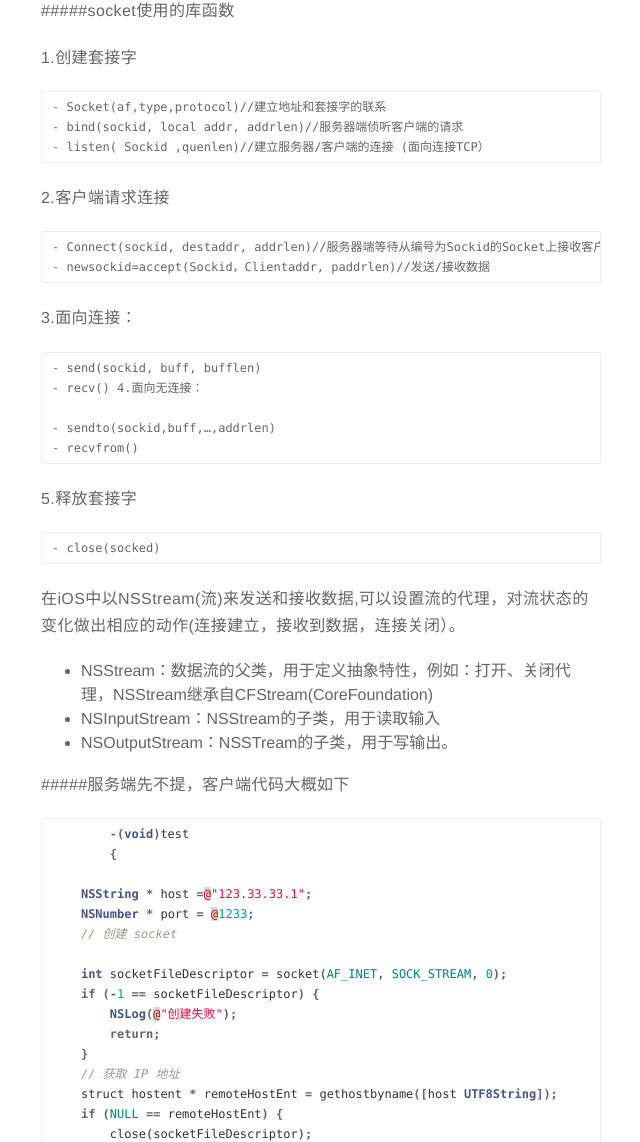
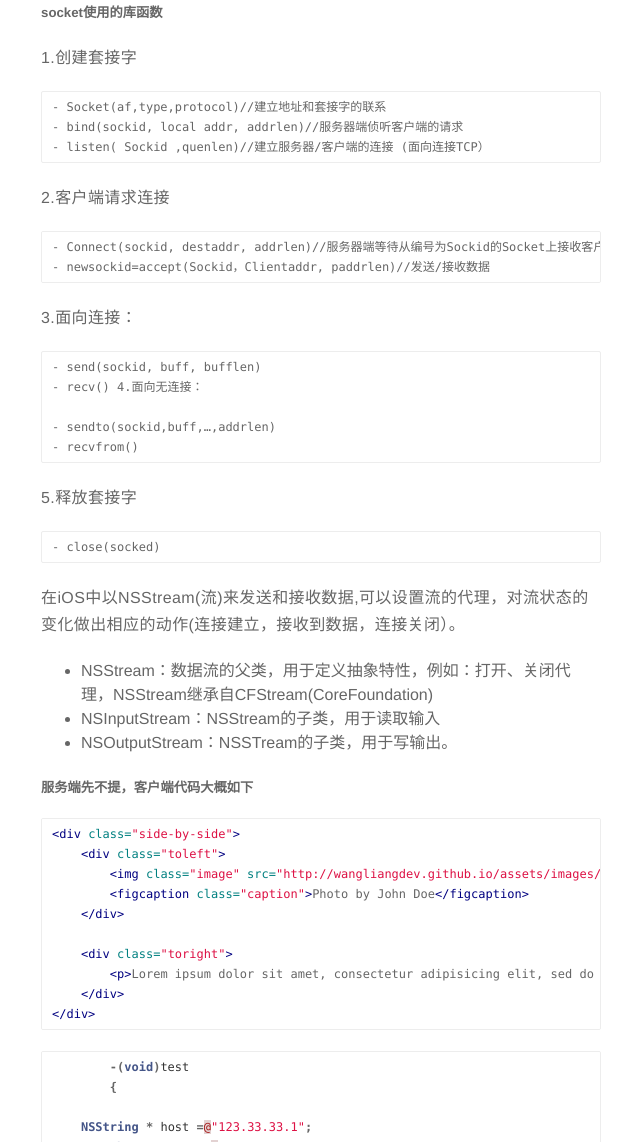
Before and after one commit to wangliangDev/wangliangDev.github.io, a Jekyll site: the page built from _posts/2016-04-15-iosSocket.md, in a window 1280 px wide and 1400 px high, scrolled down 817 px. Shown: the part 258-1400 px from the top of the window, without its empty margins (319-959 px from the left). Built offline with Jekyll 4.4.1, drawn with Linux system fonts in a browser that asks for light colours; comment, search, counter and statistics services are not loaded; some of the changed text lies outside the part shown.

Commit message:
adfaf
afadfa

````diff
--- a/_posts/2016-04-15-iosSocket.md
+++ b/_posts/2016-04-15-iosSocket.md
@@ -1,11 +1,18 @@
 ---
+title: "关于iOS socket都在这里了"
 layout: post
-title: 关于iOS socket都在这里了
-category: 技术
-comments: true
+
+image: /assets/images/markdown.jpg
+headerImage: false
+tag:
+
+blog: true
+
+author: ""
+description: ""
 ---
 
-####本文授权转载，作者：吴白（简书）
+#### 本文授权转载，作者：吴白（简书）
 
 socket（套接字）是通信的基石，是支持TCP/IP协议的网络通信的基本操作单元，包含进行网络通信必须的五种信息：连接使用的协议，本地主机的IP地址，本地进程的协议端口，远地主机的IP地址，远地进程的协议端口。
 
@@ -20,7 +27,7 @@
 
 
 
-#####socket使用的库函数
+##### socket使用的库函数
 
 
 1.创建套接字
@@ -58,7 +65,23 @@
 - NSInputStream：NSStream的子类，用于读取输入
 - NSOutputStream：NSSTream的子类，用于写输出。
 
-#####服务端先不提，客户端代码大概如下
+##### 服务端先不提，客户端代码大概如下
+
+{% highlight html %}
+<div class="side-by-side">
+    <div class="toleft">
+        <img class="image" src="{{ site.url }}/{{ site.picture }}" alt="Alt Text">
+        <figcaption class="caption">Photo by John Doe</figcaption>
+    </div>
+
+    <div class="toright">
+        <p>Lorem ipsum dolor sit amet, consectetur adipisicing elit, sed do eiusmod tempor incididunt ut labore et dolore magna aliqua. Ut enim ad minim veniam, quis nostrud exercitation ullamco laboris nisi ut aliquip ex ea commodo consequat. Duis aute irure dolor in reprehenderit in voluptate velit esse cillum dolore eu fugiat nulla pariatur. Excepteur sint occaecat cupidatat non proident, sunt in culpa qui officia deserunt mollit anim id est laborum.</p>
+    </div>
+</div>
+{% endhighlight %}
+
+
+
 ```java
 	-(void)test
 	{
@@ -99,7 +122,7 @@
 
 大概就是这样，因为是C语言的，所以看起来不是很方便，一般开发中都会使用比较简单的方法，如下。
 
-#####CocoaAsyncSocket
+##### CocoaAsyncSocket
 
 iOS的socket实现是特别简单的，可以使用用github的开源类库cocoaasyncsocket简化开发，cocoaasyncsocket是支持tcp和ump的。代码大概如下：
 
@@ -165,7 +188,7 @@
 
 下面是原理补充，有兴趣的朋友可以细看。
 
-#####网络七层协议
+##### 网络七层协议
 
 网络七层协议由下往上分别为物理层、数据链路层、网络层、传输层、会话层、表示层和应用层。其中物理层、数据链路层和网络层通常被称作媒体层，是网络工程师所研究的对象；传输层、会话层、表示层和应用层则被称作主机层，是用户所面向和关心的内容。
 
@@ -173,7 +196,7 @@
 
 ![](http://cc.cocimg.com/api/uploads/20160601/1464766935249090.jpg)
 
-#####TCP/IP五层模型
+##### TCP/IP五层模型
 
 TCP/IP五层模型的协议分为：应用层、传输层、网络层、数据链路层和物理层。中继器、集线器、还有我们通常说的双绞线也工作在物理层；网桥（现已很少使用）、以太网交换机（二层交换机）、网卡（其实网卡是一半工作在物理层、一半工作在数据链路层）在数据链路层；路由器、三层交换机在网络层；传输层主要是四层交换机、也有工作在四层的路由器。
 
@@ -193,7 +216,7 @@
 ![](http://cc.cocimg.com/api/uploads/20160601/1464767037800627.jpg)
 
 
-#####TCP连接
+##### TCP连接
 
 要想明白Socket连接，先要明白TCP连接。手机能够使用联网功能是因为手机底层实现了TCP/IP协议，可以使手机终端通过无线网络建立TCP连接。TCP协议可以对上层网络提供接口，使上层网络数据的传输建立在“无差别”的网络之上。
 
@@ -229,7 +252,7 @@
 
 ![](http://cc.cocimg.com/api/uploads/20160601/1464767167242387.jpeg)
 
-#####Socket连接与HTTP连接的不同
+##### Socket连接与HTTP连接的不同
 
 通常情况下Socket连接就是TCP连接，因此Socket连接一旦建立，通信双方即可开始相互发送数据内容，直到双方连接断开。但在实际应用中，客户端到服务器之间的通信防火墙默认会关闭长时间处于非活跃状态的连接而导致 Socket 连接断连，因此需要通过轮询告诉网络，该连接处于活跃状态。
 
````
Also changed, not shown: _posts/2016-01-08-first .md (+0 -2 lines), _posts/2016-07-25-cocosPods.md (+2 -2 lines).
